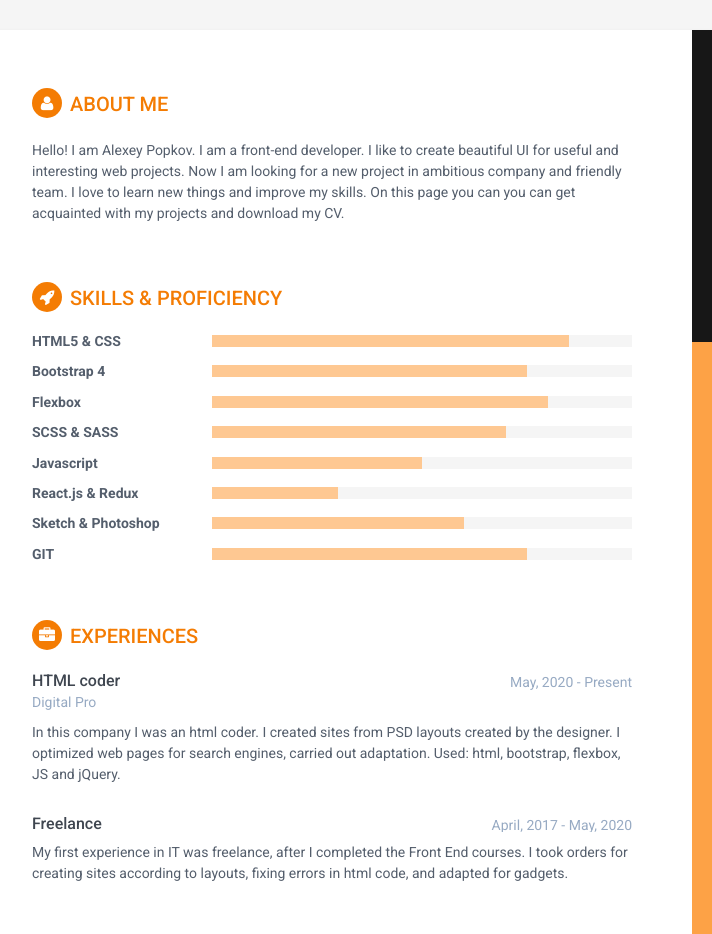
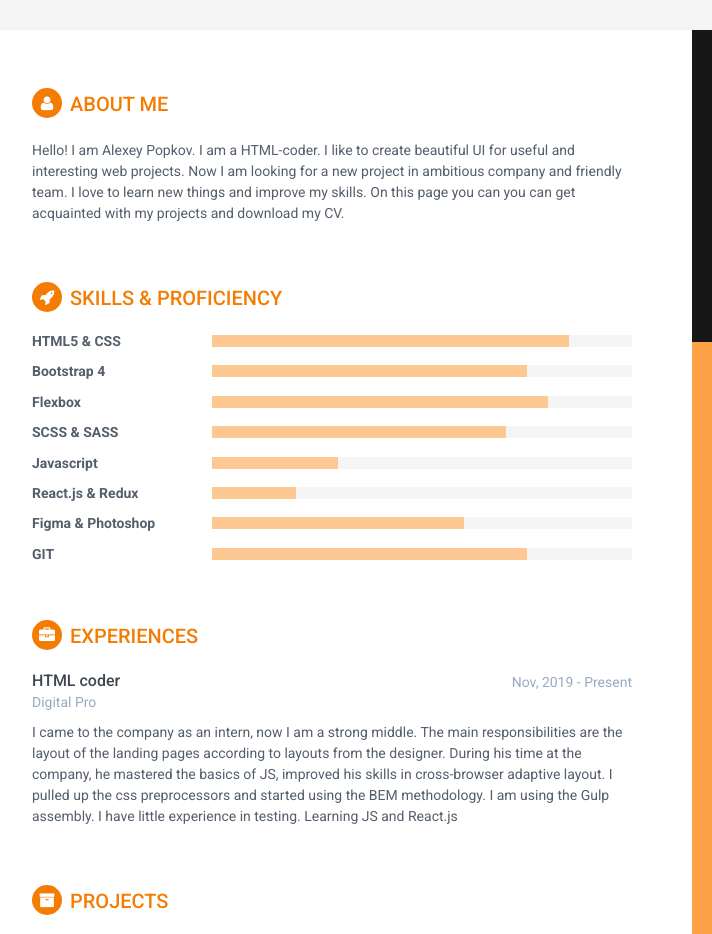
Before and after one commit to alpopkov/alpopkov.github.io, a plain HTML site: page index.html in a window 1280 px wide. Shown: the top 934 px of the page, 188-900 px from the left. Drawn offline with Linux system fonts and the light colour scheme.

Commit message:
index.html

```diff
--- a/index.html
+++ b/index.html
@@ -69,7 +69,7 @@
       <section class="section summary-section">
         <h2 class="section-title"><i class="fa fa-user"></i>About me</h2>
         <div class="summary">
-          <p>Hello! I am Alexey Popkov. I am a front-end developer. I like to create beautiful UI for useful and interesting web projects. Now I am looking for a new project in ambitious company and friendly team. I love to learn new things and improve my skills. On this page you can you can get acquainted with my projects and download my CV.</p>
+          <p>Hello! I am Alexey Popkov. I am a HTML-coder. I like to create beautiful UI for useful and interesting web projects. Now I am looking for a new project in ambitious company and friendly team. I love to learn new things and improve my skills. On this page you can you can get acquainted with my projects and download my CV.</p>
         </div>
       </section>
       <section class="skills-section section">
@@ -106,19 +106,19 @@
           <div class="item">
             <h3 class="level-title">Javascript</h3>
             <div class="level-bar">
-              <div class="level-bar-inner" data-level="50%">
+              <div class="level-bar-inner" data-level="30%">
               </div>
             </div>
           </div>
           <div class="item">
             <h3 class="level-title">React.js &amp; Redux</h3>
             <div class="level-bar">
-              <div class="level-bar-inner" data-level="30%">
+              <div class="level-bar-inner" data-level="20%">
               </div>
             </div>
           </div>
           <div class="item">
-            <h3 class="level-title">Sketch &amp; Photoshop</h3>
+            <h3 class="level-title">Figma &amp; Photoshop</h3>
             <div class="level-bar">
               <div class="level-bar-inner" data-level="60%">
               </div>
@@ -139,24 +139,14 @@
           <div class="meta">
             <div class="upper-row">
               <h3 class="job-title">HTML coder</h3>
-              <div class="time">May, 2020 - Present</div>
+              <div class="time">Nov, 2019 - Present</div>
             </div>
             <div class="company">Digital Pro</div>
           </div>
           <div class="details">
-            <p>In this company I was an html coder. I created sites from PSD layouts created by the designer. I optimized web pages for search engines, carried out adaptation. Used: html, bootstrap, flexbox, JS and jQuery.</p>
-          </div>
-        </div>
-        <div class="item">
-          <div class="meta">
-            <div class="upper-row">
-              <h3 class="job-title">Freelance</h3>
-              <div class="time">April, 2017 - May, 2020</div>
-            </div>
-            <div class="company"></div>
-          </div>
-          <div class="details">
-            <p>My first experience in IT was freelance, after I completed the Front End courses. I took orders for creating sites according to layouts, fixing errors in html code, and adapted for gadgets.</p>
+            <p>I came to the company as an intern, now I am a strong middle. The main responsibilities are the layout of the landing pages according to layouts from the designer. During his time at the company, he mastered the basics of JS, improved his skills in cross-browser adaptive layout. I pulled up the css preprocessors and started using the BEM methodology. I am using the Gulp assembly.
+              I have little experience in testing.
+              Learning JS and React.js</p>
           </div>
         </div>
       </section>
```
